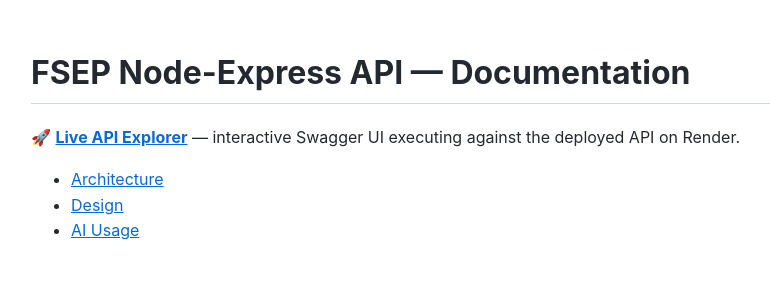
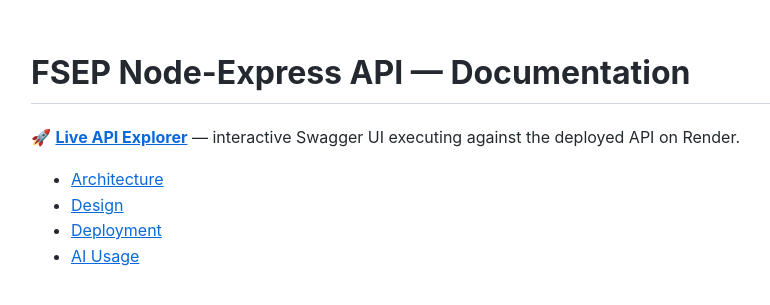
Before and after one commit to das77/fsep-node-express-api, a Jekyll site: the page built from docs/index.md, in a window 1280 px wide. Shown: the top 305 px of the page, without its empty margins (159-929 px from the left). Built offline with Jekyll 4.4.1, drawn with Linux system fonts in a browser that asks for light colours; our own code applies the rules of GitHub Pages for plain Markdown files.

Commit message:
feat: add Deployment link to documentation index

```diff
--- a/docs/index.md
+++ b/docs/index.md
@@ -4,4 +4,5 @@
 
 - [Architecture](ARCHITECTURE.md)
 - [Design](DESIGN.md)
+- [Deployment](DEPLOYMENT.md)
 - [AI Usage](AI-USAGE.md)
```
